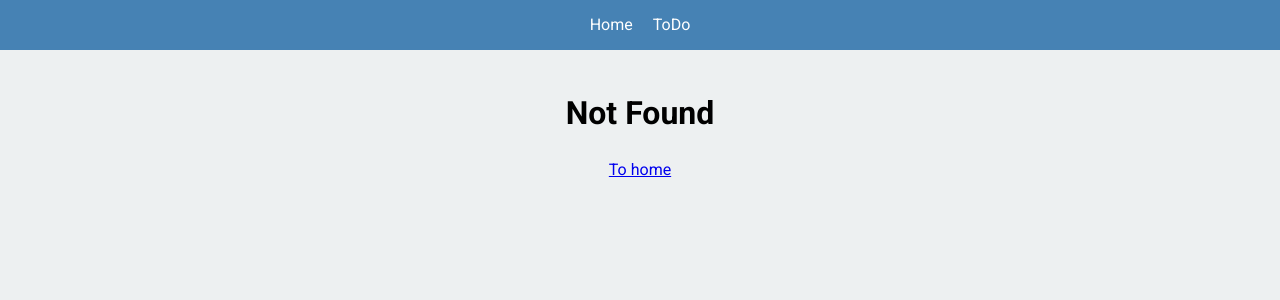
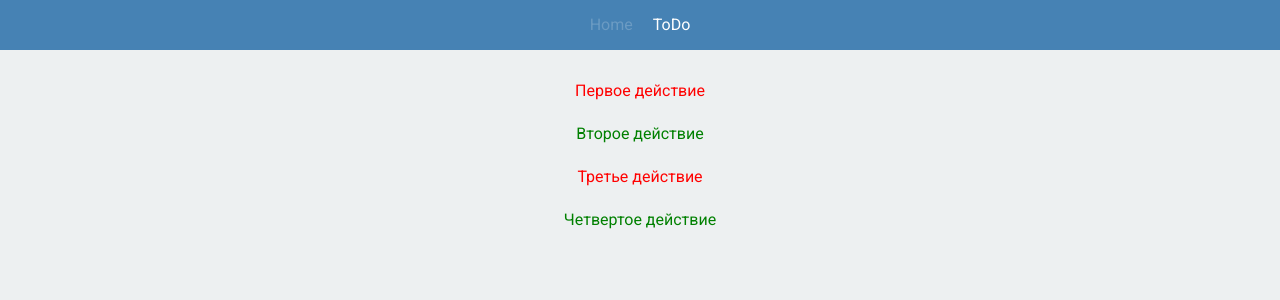
Before and after one commit to zubowaantonina/ToDo-master, a React (Create React App) app: page /app/ in a window 1280 px wide. Before the commit this address had no page. Shown: the top 300 px of the page. Built offline with nearby package versions, Linux system fonts and the light colour scheme.

Commit message:
React Router (новый синтаксис)

```diff
--- a/package.json
+++ b/package.json
@@ -38,11 +38,15 @@
       ">0.2%",
       "not dead",
       "not op_mini all"
+
     ],
+
     "development": [
       "last 1 chrome version",
       "last 1 firefox version",
       "last 1 safari version"
     ]
+
   }
+
 }
--- a/src/components/ListItem/ListItem.tsx
+++ b/src/components/ListItem/ListItem.tsx
@@ -1,13 +1,15 @@
+import { Link } from "react-router-dom"
 import { ToDo } from "../../models/todo-item"
 import classes from './ListItem.module.scss'
 
-export const ListItem=({todo}:{todo:ToDo})=>{
-    return(
+export const ListItem = ({ todo }: { todo: ToDo }) => {
+    return (
 
-        <a
-        className={`${classes.link} ${todo.isDone?classes.done:classes.notDone}`}
-        href={`/list/${todo.id}`}
-        >{todo.text}</a>
+        <Link
+            className={`${classes.link} ${todo.isDone ? classes.done : classes.notDone}`}
+            to={`/list/${todo.id}`}
+        >{todo.text}
+        </Link>
 
     )
 }
--- a/src/index.tsx
+++ b/src/index.tsx
@@ -3,12 +3,14 @@
 import './assets/scss/normalize.scss';
 import './assets/scss/style.scss';
 import { ToDoListPage } from './pages/ToDoListPage'
-import { BrowserRouter, Route, Routes } from 'react-router-dom'
+import {  createBrowserRouter, RouterProvider } from 'react-router-dom'
 import { HomePage } from './pages/HomePage';
-import { Header } from './components/Header/Header';
 import { ToDo } from './models/todo-item';
 import { NotFound } from './pages/404';
 import { ItemDescription } from './pages/ItemDescription';
+import { Layout } from './layouts/Layout';
+
+
 
 const todos: ToDo[] = [
   {
@@ -32,20 +34,39 @@
     isDone: true
   }
 ]
+const router=createBrowserRouter([
+  {
+    path:'/',
+    element:<Layout/>,
+    errorElement:<NotFound />,
+    children:[
+      {
+        path:'/',
+        element:<HomePage todos={todos} />
+      },
+       {
+        path:'/todo',
+        element:<ToDoListPage />
+      },
+      {
+        path:'/list/:id',
+        element:<ItemDescription todos={todos} />
+      }
+    ]
+  },
+  {
+    path:'*',
+    element:<NotFound />
+  }
+// ], {basename: process.env.NODE_ENV === 'development' ? '/' : '/todo-rdx/'}
+],{basename: '/app/'}
+)
 
 const root = ReactDOM.createRoot(document.getElementById('root') as HTMLElement);
 
 root.render(
   <React.StrictMode>
-    <BrowserRouter>
-      <Header />
-      <Routes>
-        <Route path='/' element={<HomePage todos={todos} />}></Route>
-        <Route path='/list/:id' element={<ItemDescription todos={todos} />}></Route>
-        <Route path='/todo' element={<ToDoListPage />}></Route>
-        <Route path='*' element={<NotFound />}></Route>
-      </Routes>
-    </BrowserRouter>
+    <RouterProvider router={router}/>
 
   </React.StrictMode>
 )
--- /dev/null
+++ b/src/layouts/Layout.tsx
@@ -0,0 +1,11 @@
+import { Outlet } from "react-router-dom"
+import { Header } from "../components/Header/Header"
+
+export const Layout=()=>{
+    return(
+        <>
+<Header/>
+        <Outlet/>
+        </>
+    )
+}
```
